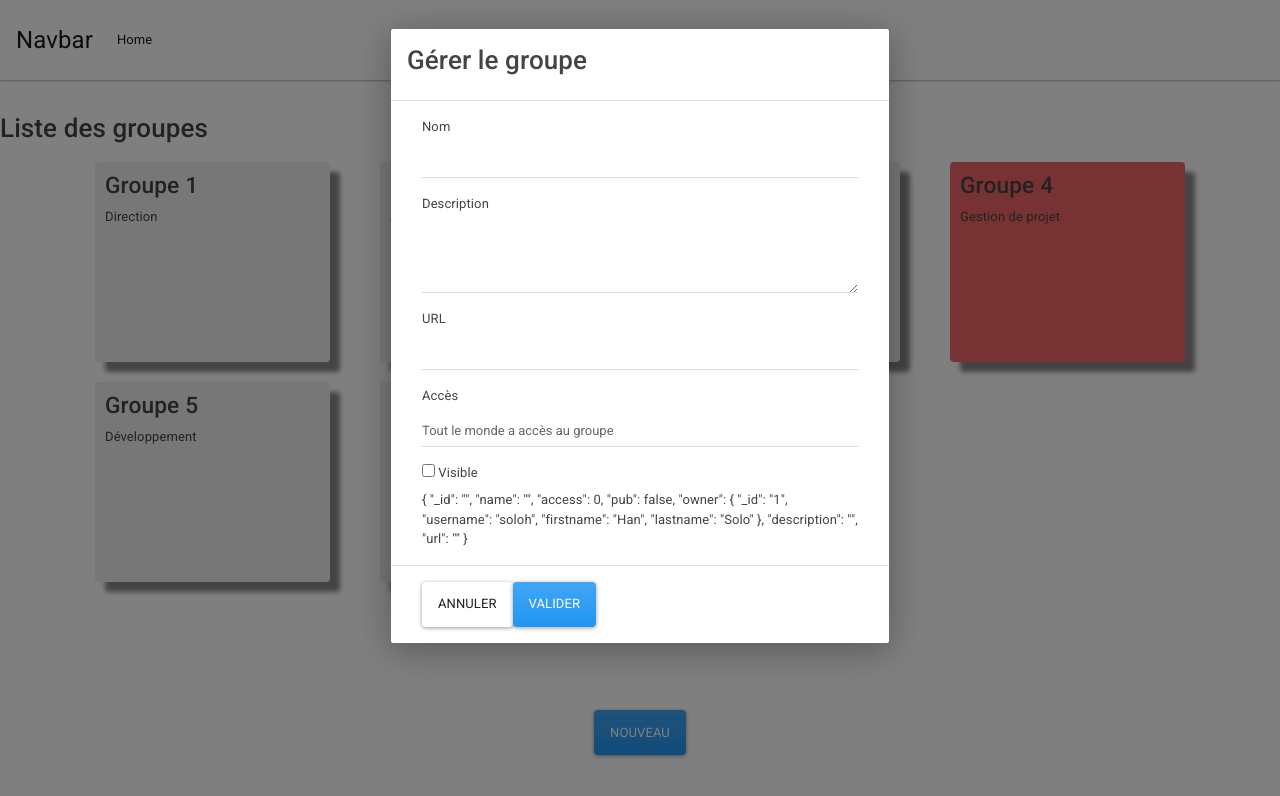
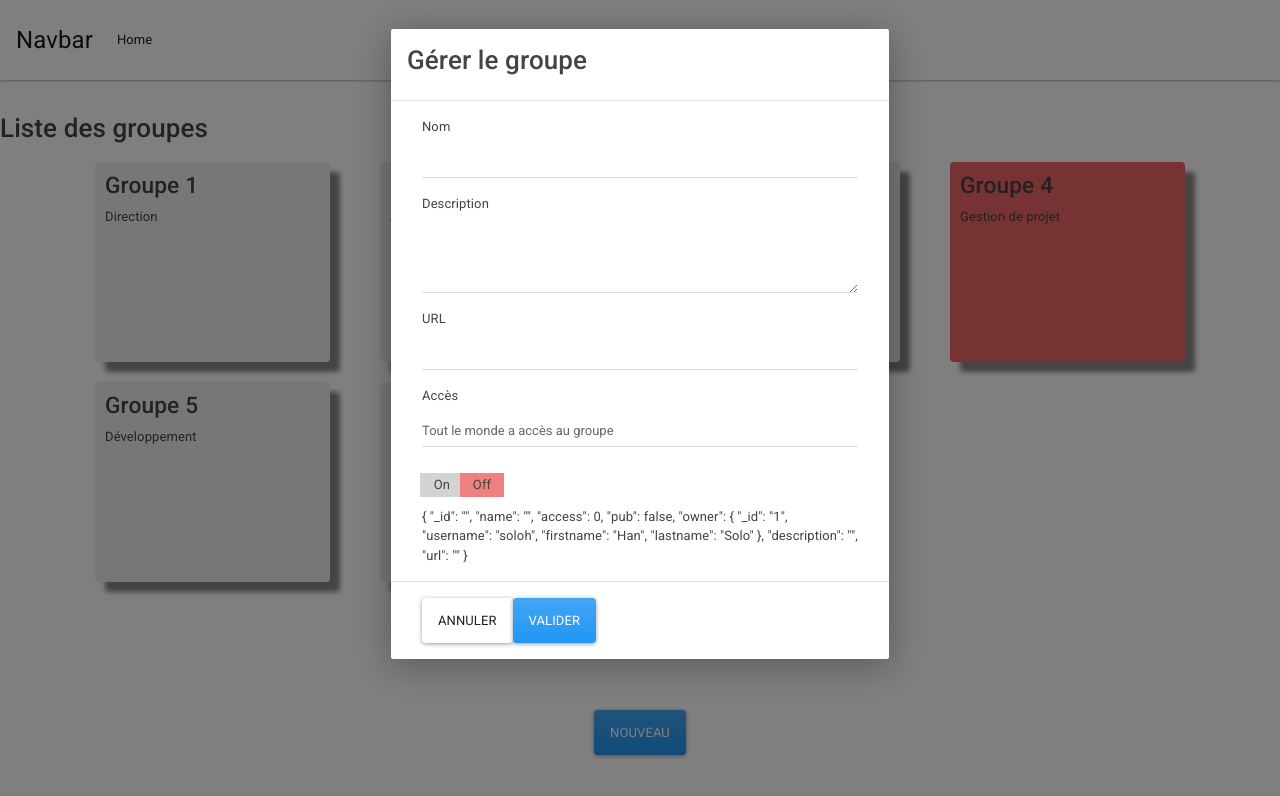
Before and after one commit to lahode/angular8-course, an Angular app: page / in a window 1280 px wide. Both pictures are taken after a click on the button "NOUVEAU". Shown: the top 796 px of the page. Built offline with nearby package versions, Linux system fonts and the light colour scheme.

Commit message:
Solution exercice switch

```diff
--- a/src/app/app.module.ts
+++ b/src/app/app.module.ts
@@ -2,6 +2,7 @@ import { BrowserModule } from '@angular/platform-browser';
 import { NgModule } from '@angular/core';
 
 import { FormsModule, ReactiveFormsModule } from '@angular/forms';
+import { ModalModule } from 'ngx-bootstrap/modal';
 
 import { AppComponent } from './app.component';
 import { GroupListComponent } from './group-list/group-list.component';
@@ -14,7 +15,7 @@ import { LogService } from './services/log.service';
 
 import { GroupDetailComponent } from './group-detail/group-detail.component';
 import { GroupEditComponent } from './group-edit/group-edit.component';
-import { ModalModule } from 'ngx-bootstrap/modal';
+import { SwitchInputComponent } from './switch-input/switch-input.component';
 
 @NgModule({
   declarations: [
@@ -24,7 +25,8 @@ import { ModalModule } from 'ngx-bootstrap/modal';
     MenuComponent,
     HomeComponent,
     GroupDetailComponent,
-    GroupEditComponent
+    GroupEditComponent,
+    SwitchInputComponent
   ],
   imports: [
     BrowserModule,
--- a/src/app/group-edit/group-edit.component.html
+++ b/src/app/group-edit/group-edit.component.html
@@ -23,7 +23,7 @@
         </select>
       </div>
       <div class="checkbox">
-          <label><input type="checkbox" [(ngModel)]="group.pub"> Visible</label>
+          <app-switch-input [value]="group.pub" (input)="changeVisibility($event)"></app-switch-input>
       </div>
       <div class="form-row text-center">
      </div>
--- a/src/app/group-edit/group-edit.component.ts
+++ b/src/app/group-edit/group-edit.component.ts
@@ -32,6 +32,10 @@ export class GroupEditComponent implements OnInit {
     this.group.url = event.target.value;
   }
 
+  changeVisibility(visibility: boolean) {
+    this.group.pub = visibility;
+  }
+
   cancel() {
     this.bsModalRef.hide();
   }
--- /dev/null
+++ b/src/app/switch-input/switch-input.component.html
@@ -0,0 +1,10 @@
+<div class="switch-input">
+    <div
+      id="on"
+      (click)="switched(true)"
+      [ngClass]="{active: value}">On</div>
+    <div
+      id="off"
+      (click)="switched(false)"
+      [ngClass]="{active: !value}">Off</div>
+  </div>
--- /dev/null
+++ b/src/app/switch-input/switch-input.component.scss
@@ -0,0 +1,21 @@
+.switch-input {
+  #on, #off {
+    width: 40px;
+    height: 20px;
+    background-color: lightgray;
+    padding: 2px;
+    display: inline-block;
+    margin: 10px -2px;
+    box-sizing: content-box;
+    cursor: pointer;
+    text-align: center;
+  }
+
+  #on:hover, #on.active {
+    background-color: lightgreen;
+  }
+
+  #off:hover, #off.active {
+    background-color: lightcoral;
+  }
+}
--- /dev/null
+++ b/src/app/switch-input/switch-input.component.ts
@@ -0,0 +1,17 @@
+import { Component, Input, Output, EventEmitter } from '@angular/core';
+
+@Component({
+  selector: 'app-switch-input',
+  templateUrl: './switch-input.component.html',
+  styleUrls: ['./switch-input.component.scss']
+})
+export class SwitchInputComponent {
+
+  isOn: boolean = true;
+  @Input() value: boolean;
+  @Output() input = new EventEmitter<boolean>();
+
+  switched(isOn: boolean) {
+    this.input.emit(isOn);
+  }
+}
```
Also changed, not shown: 1 other file (tests, documents, lock files or other folders).
